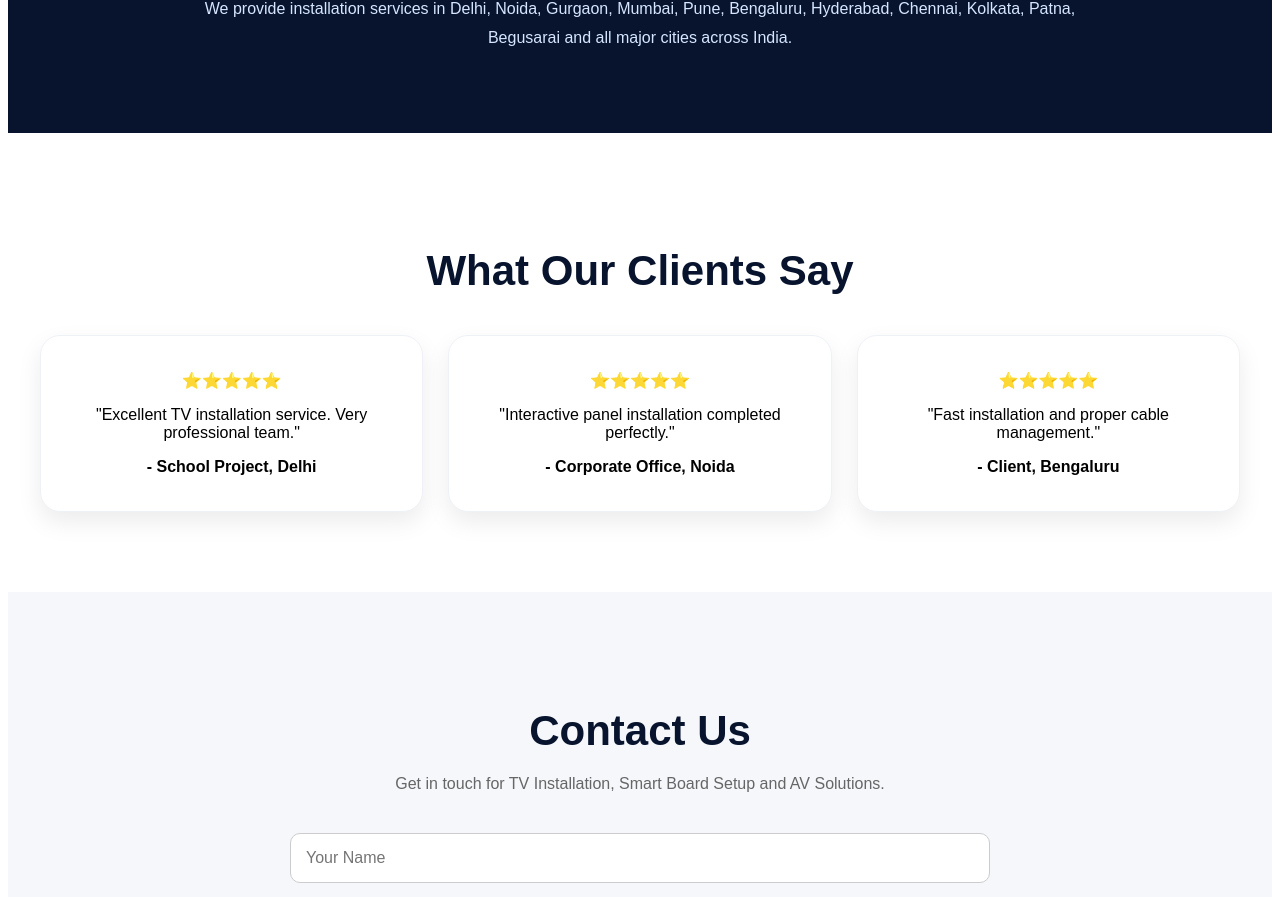
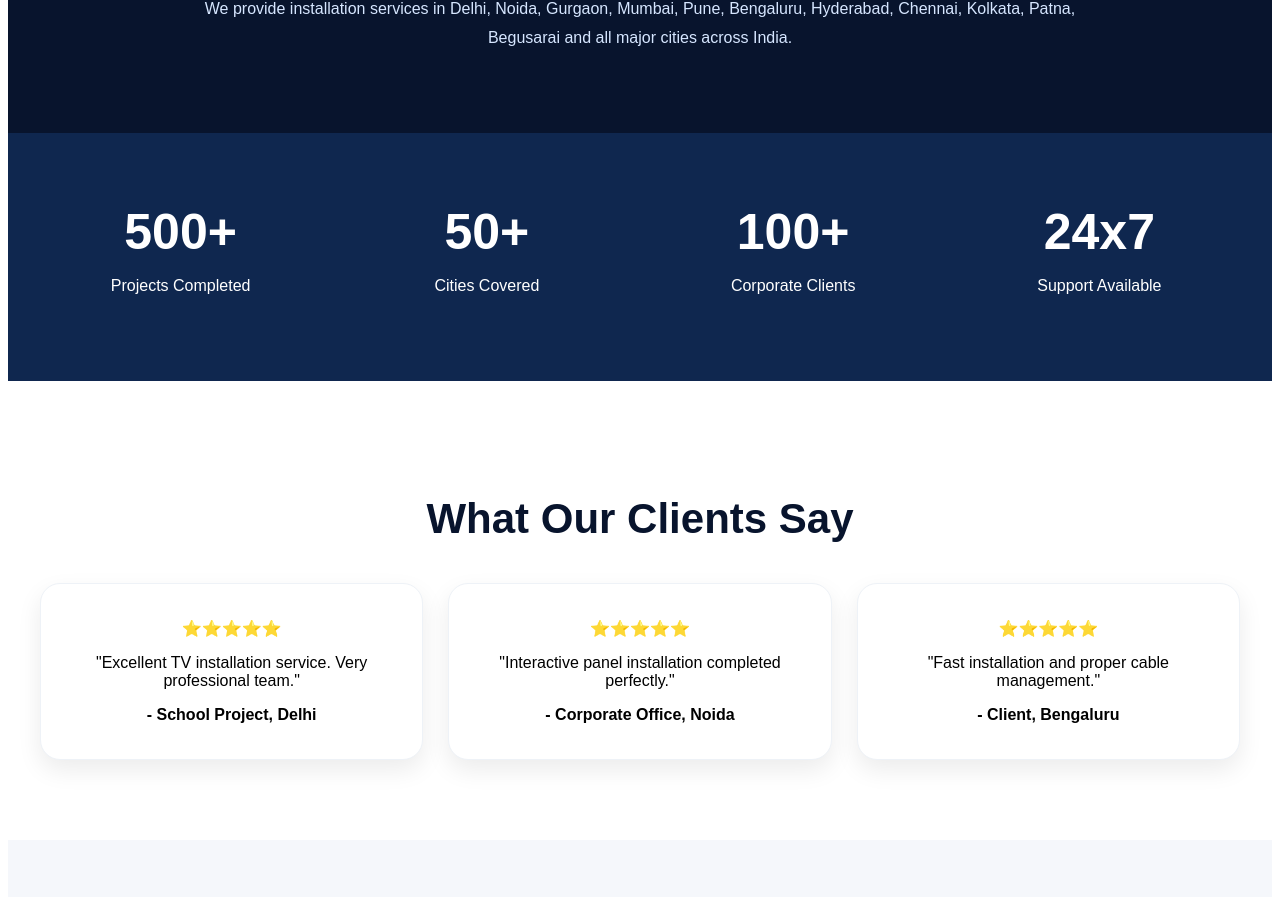
Before and after one commit to atendrasharma05-dev/avtech-website, a React (Vite) app: page / in a window 1280 px wide. Shown: the part 3954-4851 px from the top of the page. Built offline with nearby package versions, Linux system fonts and the light colour scheme.

Commit message:
Add company stats section to App component

```diff
--- a/src/App.jsx
+++ b/src/App.jsx
@@ -358,6 +358,45 @@ export default function App() {
     Begusarai and all major cities across India.
   </p>
 </section>
+      {/* Company Stats */}
+<section
+  style={{
+    background: "#0f274f",
+    color: "white",
+    padding: "70px 20px",
+    textAlign: "center",
+  }}
+>
+  <div
+    style={{
+      display: "grid",
+      gridTemplateColumns: "repeat(auto-fit,minmax(220px,1fr))",
+      gap: "25px",
+      maxWidth: "1200px",
+      margin: "auto",
+    }}
+  >
+    <div>
+      <h2 style={{ fontSize: "50px", margin: 0 }}>500+</h2>
+      <p>Projects Completed</p>
+    </div>
+
+    <div>
+      <h2 style={{ fontSize: "50px", margin: 0 }}>50+</h2>
+      <p>Cities Covered</p>
+    </div>
+
+    <div>
+      <h2 style={{ fontSize: "50px", margin: 0 }}>100+</h2>
+      <p>Corporate Clients</p>
+    </div>
+
+    <div>
+      <h2 style={{ fontSize: "50px", margin: 0 }}>24x7</h2>
+      <p>Support Available</p>
+    </div>
+  </div>
+</section>
       {/* Customer Reviews */}
 <section
   style={{
```
